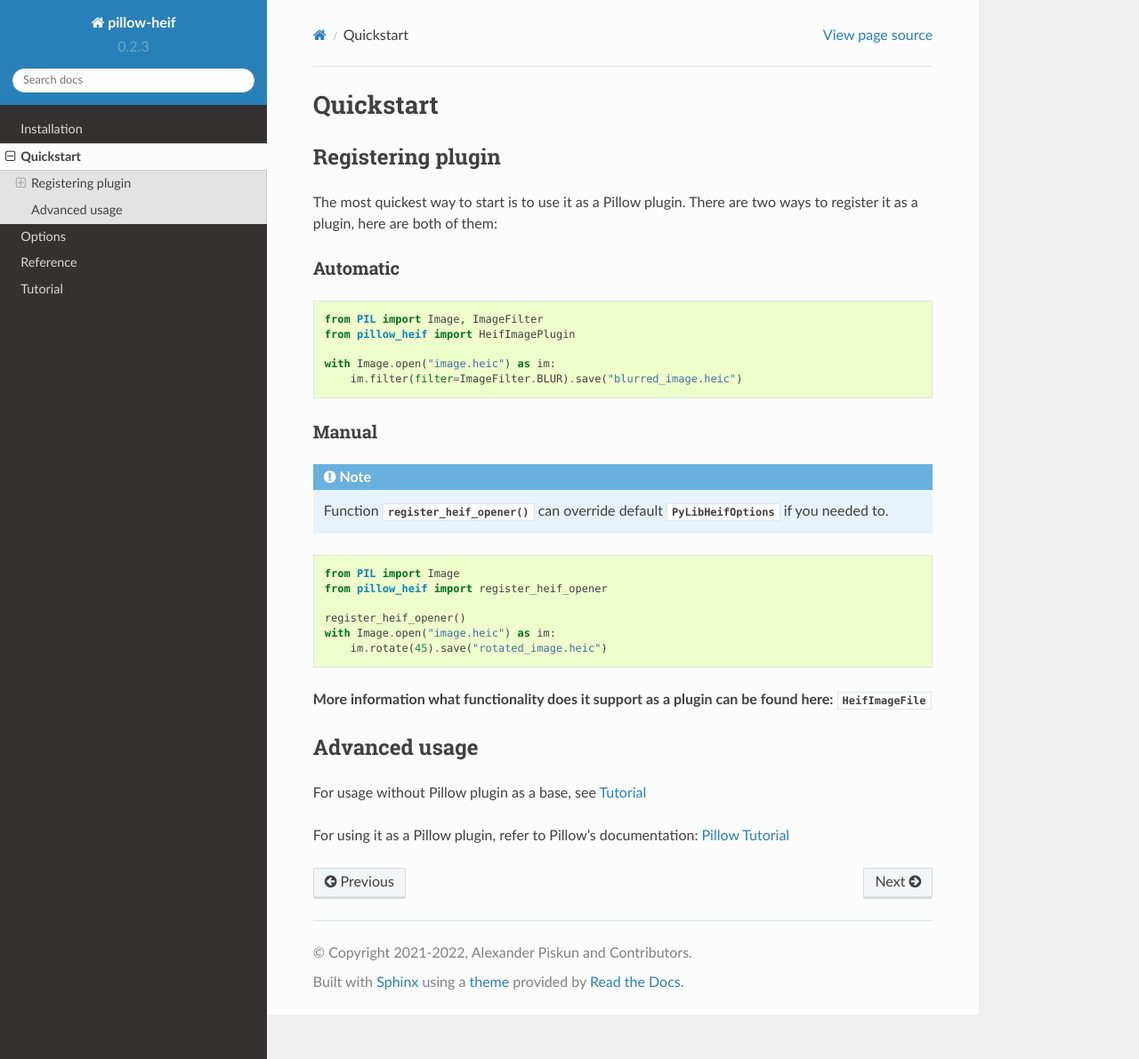
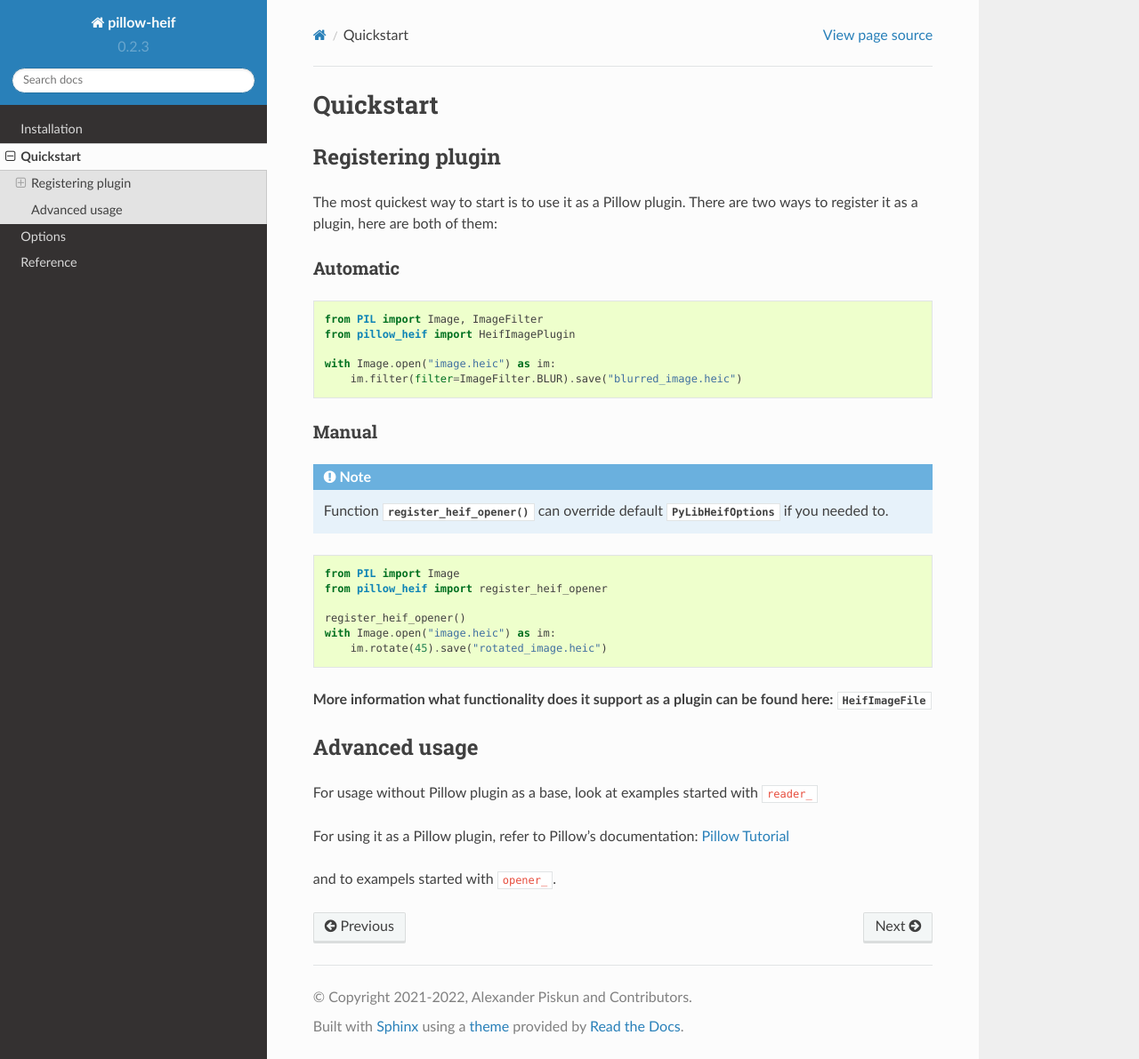
Before and after one commit to bigcat88/pillow_heif, a Sphinx documentation site: the page built from docs/quickstart.rst, in a window 1280 px wide and 1191 px high. Shown: the whole window at 89% size. Built offline with Sphinx 7.4.7 and the Read the Docs theme 2.0.0, drawn with Linux system fonts in a browser that asks for light colours.

Commit message:
v0.2.3-dev [ci skip]

```diff
--- a/docs/index.rst
+++ b/docs/index.rst
@@ -16,7 +16,6 @@ Pillow-Heif documentation!
    quickstart.rst
    options.rst
    reference/index.rst
-   tutorial.rst
 
 Indices and tables
 ==================
--- a/docs/quickstart.rst
+++ b/docs/quickstart.rst
@@ -40,7 +40,9 @@ Manual
 Advanced usage
 **************
 
-For usage without Pillow plugin as a base, see :ref:`advanced-usage`
+For usage without Pillow plugin as a base, look at examples started with ``reader_``
 
 For using it as a Pillow plugin, refer to Pillow's documentation:
 `Pillow Tutorial <https://pillow.readthedocs.io/en/stable/handbook/tutorial.html>`_
+
+and to exampels started with ``opener_``.
```
Also changed, not shown: CHANGELOG.md (+6 -2 lines), docs/tutorial.rst (deleted, +0 -43 lines).
